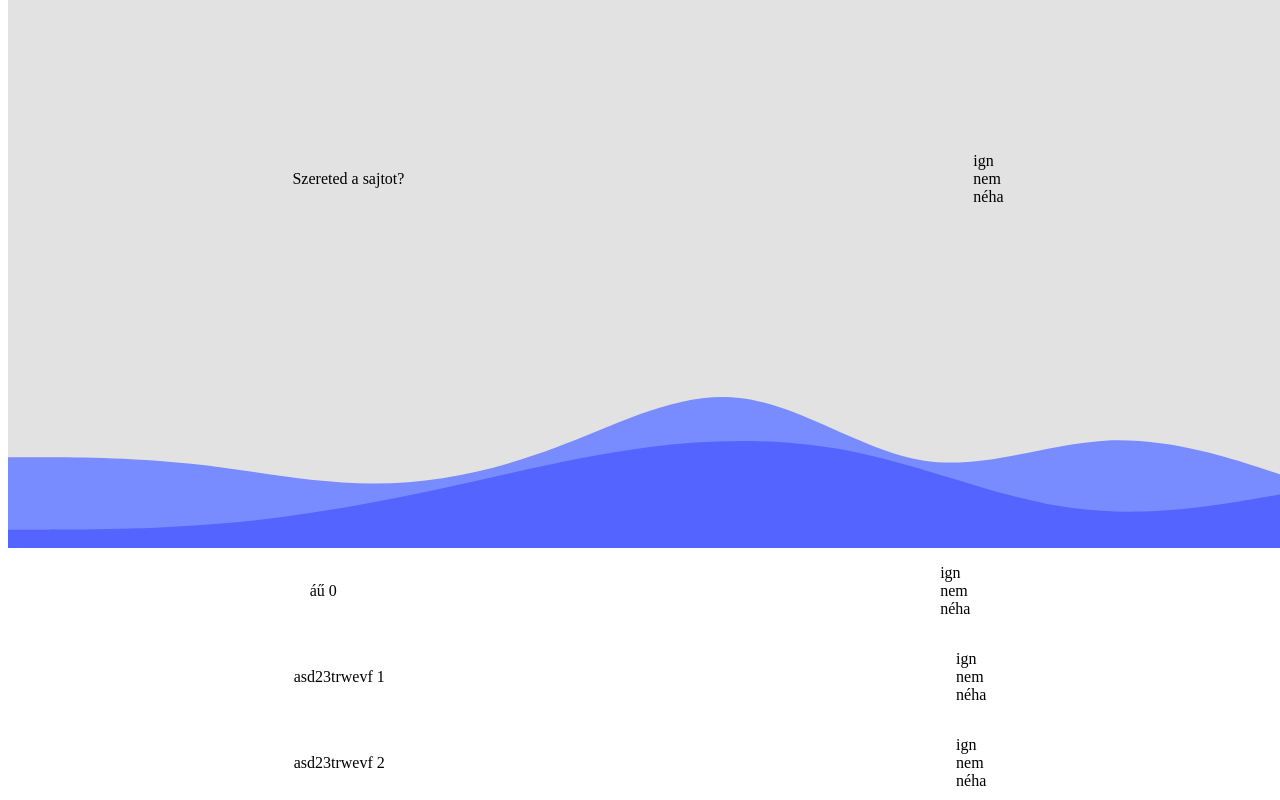
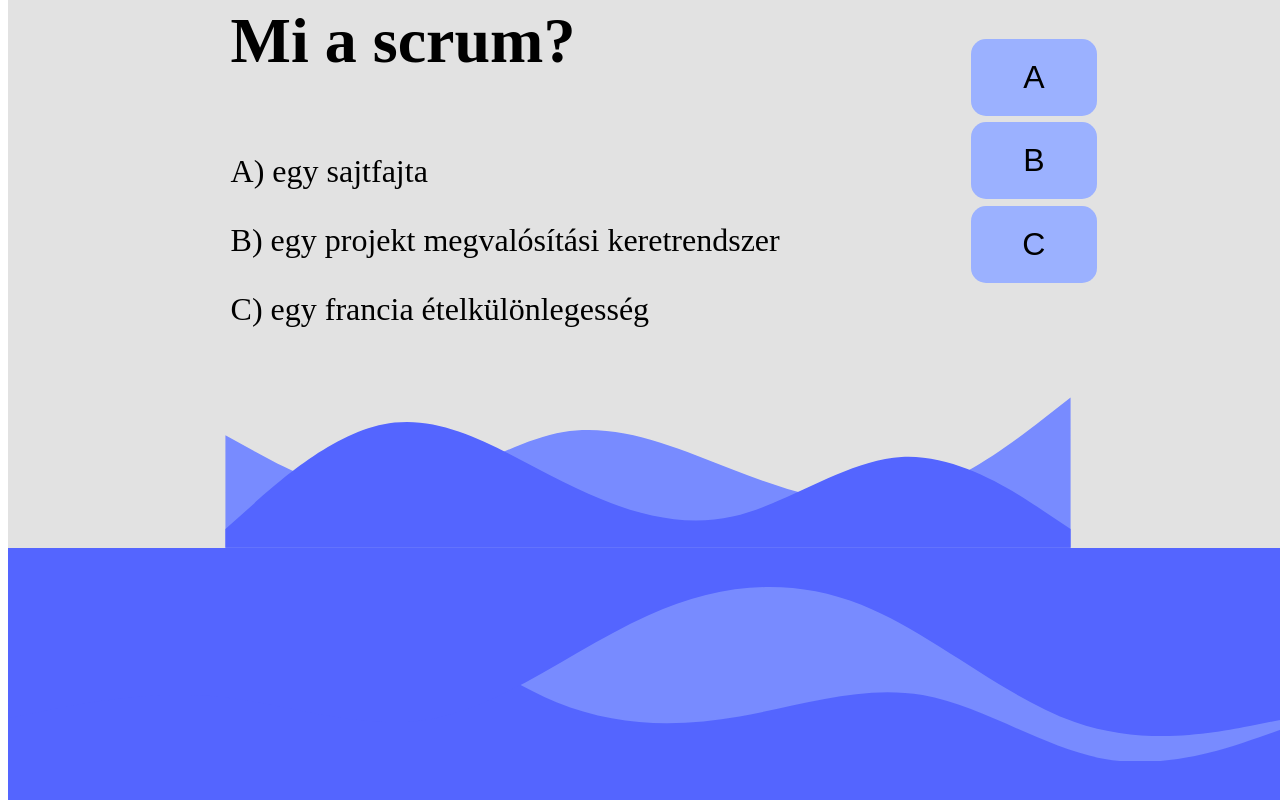
Before and after one commit to WR0NGTH3HU4/SprintStream, a SvelteKit app in the folder app/: page /quiz_oldal in a window 1280 px wide. Shown: the part 260-1060 px from the top of the page. Built offline with nearby package versions, Linux system fonts and the light colour scheme.

Commit message:
Válasz-ra következő, hullám, kiértékelés
Ha rányomsz egy válaszra akkor dob a következőre és a végén a kiértékelés megmutatja mennyi lett helyes

```diff
--- a/app/src/routes/quiz_oldal/+page.svelte
+++ b/app/src/routes/quiz_oldal/+page.svelte
@@ -1,146 +1,40 @@
 <main>
-    <div id="elso" class="card platina">
-        <img src="wave_top.svg" alt="wave_top">
+    <div id="quiz">
+        {#each kerdesek as kerdes_szovege, i}
+            <div class="card">
+                <img class="felso" src="../wave_top.svg" alt="wave_top">
+                <div id="{i}" class="tartalom">
                     <div class="kerdes">
-            <p>Szereted a sajtot?</p>
+                        <h1>{kerdes_szovege.kerdes_szovege}</h1>
+                        <div class="valasz">
+                            <p>{kerdes_szovege.a_valasz}</p>
+                            <p>{kerdes_szovege.b_valasz}</p>
+                            <p>{kerdes_szovege.c_valasz}</p>
+                        </div>
+                    </div>
                     <ul>
-                <li on:click={() => kovi_kerdes('masodik')}>ign</li>
-                <li on:click={() => kovi_kerdes('masodik')}>nem</li>
-                <li on:click={() => kovi_kerdes('masodik')}>néha</li>
-
+                        <button on:click={() => kovi_kerdes(i, "a")}>A</button>
+                        <button on:click={() => kovi_kerdes(i, "b")}>B</button>
+                        <button on:click={() => kovi_kerdes(i, "c")}>C</button>
                     </ul>
                 </div>
-        <img src="wave_bottom.svg" alt="wave_bottom">
-    </div>
-
-    {#each kerdesek as kerdes, i}
-        <div id="{i + 1}" class="kerdes">
-            {kerdes.kerdes} {i}
-            <ul>
-                <li on:click={() => kovi_kerdes(i, "ign")}>ign</li>
-                <li on:click={() => kovi_kerdes(i, "nem")}>nem</li>
-                <li on:click={() => kovi_kerdes(i, "néha")}>néha</li>
-            </ul>
+                <svg class="hulamok" xmlns="http://www.w3.org/2000/svg" viewBox="0 0 1440 320">
+                    <path fill="#788BFF" fill-opacity="1" d="M0,128L48,154.7C96,181,192,235,288,224C384,213,480,139,576,122.7C672,107,768,149,864,186.7C960,224,1056,256,1152,234.7C1248,213,1344,139,1392,101.3L1440,64L1440,320L1392,320C1344,320,1248,320,1152,320C1056,320,960,320,864,320C768,320,672,320,576,320C480,320,384,320,288,320C192,320,96,320,48,320L0,320Z"></path>
+                    <path fill="#5465FF" fill-opacity="1" d="M0,288L48,245.3C96,203,192,117,288,106.7C384,96,480,160,576,208C672,256,768,288,864,266.7C960,245,1056,171,1152,165.3C1248,160,1344,224,1392,256L1440,288L1440,320L1392,320C1344,320,1248,320,1152,320C1056,320,960,320,864,320C768,320,672,320,576,320C480,320,384,320,288,320C192,320,96,320,48,320L0,320Z"></path>
+                </svg>
             </div>
         {/each}
 
-    <!--
-    <div id="masodik" class="card kek">
-
-        <div class="kerdes">
-            <p>Szereted a sajtot?</p>
-            <ul>
-                <li on:click={() => kovi_kerdes('harmadik')}>ign</li>
-                <li on:click={() => kovi_kerdes('harmadik')}>nem</li>
-                <li on:click={() => kovi_kerdes('harmadik')}>néha</li>
-            </ul>
+        <div id="{kerdesek.length}" class="vege card">
+            <img class="felso" src="../wave_top.svg" alt="wave_top">
+            <div id="ertekeles">
+                <h1>Végeztél a kérdésekkel.</h1>
+                <p>A jól megválaszolt kérdések száma: {jok}</p>
+                <button id="fel" on:click={tetejere}>🢁</button>
+            </div>
+            <img class="also" src="../wave_bottom.svg" alt="wave_bottom">
         </div>
     </div>
-
-    <div id="harmadik" class="card platina">
-        <img src="wave_top.svg" alt="wave_top">
-        <div class="kerdes">
-            <p>Szereted a sajtot?</p>
-            <ul>
-                <li on:click={() => kovi_kerdes('negyedik')}>ign</li>
-                <li on:click={() => kovi_kerdes('negyedik')}>nem</li>
-                <li on:click={() => kovi_kerdes('negyedik')}>néha</li>
-            </ul>
-        </div>
-
-        <img src="wave_bottom.svg" alt="wave_bottom">
-    </div>
-
-    <div id="negyedik" class="card kek">
-
-        <div class="kerdes">
-            <p>Szereted a sajtot?</p>
-            <ul>
-                <li on:click={() => kovi_kerdes('otodik')}>ign</li>
-                <li on:click={() => kovi_kerdes('otodik')}>nem</li>
-                <li on:click={() => kovi_kerdes('otodik')}>néha</li>
-            </ul>
-        </div>
-    </div>
-
-    <div id="otodik" class="card platina">
-        <img src="wave_top.svg" alt="wave_top">
-        <div class="kerdes">
-            <p>Szereted a sajtot?</p>
-            <ul>
-                <li on:click={() => kovi_kerdes('hatodik')}>ign</li>
-                <li on:click={() => kovi_kerdes('hatodik')}>nem</li>
-                <li on:click={() => kovi_kerdes('hatodik')}>néha</li>
-            </ul>
-        </div>
-
-        <img src="wave_bottom.svg" alt="wave_bottom">
-    </div>
-
-    <div id="hatodik" class="card kek">
-
-        <div class="kerdes">
-            <p>Szereted a sajtot?</p>
-            <ul>
-                <li on:click={() => kovi_kerdes('hetedik')}>ign</li>
-                <li on:click={() => kovi_kerdes('hetedik')}>nem</li>
-                <li on:click={() => kovi_kerdes('hetedik')}>néha</li>
-            </ul>
-        </div>
-    </div>
-
-    <div id="hetedik" class="card platina">
-        <img src="wave_top.svg" alt="wave_top">
-        <div class="kerdes">
-            <p>Szereted a sajtot?</p>
-            <ul>
-                <li on:click={() => kovi_kerdes('nyolcadik')}>ign</li>
-                <li on:click={() => kovi_kerdes('nyolcadik')}>nem</li>
-                <li on:click={() => kovi_kerdes('nyolcadik')}>néha</li>
-            </ul>
-        </div>
-
-        <img src="wave_bottom.svg" alt="wave_bottom">
-    </div>
-
-    <div id="nyolcadik" class="card kek">
-
-        <div class="kerdes">
-            <p>Szereted a sajtot?</p>
-            <ul>
-                <li on:click={() => kovi_kerdes('kilencedik')}>ign</li>
-                <li on:click={() => kovi_kerdes('kilencedik')}>nem</li>
-                <li on:click={() => kovi_kerdes('kilencedik')}>néha</li>
-            </ul>
-        </div>
-    </div>
-
-    <div id="kilencedik" class="card platina">
-        <img src="wave_top.svg" alt="wave_top">
-        <div class="kerdes">
-            <p>Szereted a sajtot?</p>
-            <ul>
-                <li on:click={() => kovi_kerdes('tizedik')}>ign</li>
-                <li on:click={() => kovi_kerdes('tizedik')}>nem</li>
-                <li on:click={() => kovi_kerdes('tizedik')}>néha</li>
-            </ul>
-        </div>
-
-        <img src="wave_bottom.svg" alt="wave_bottom">
-    </div>
-
-    <div id="tizedik" class="card kek">
-
-        <div class="kerdes">
-            <p>Szereted a sajtot?</p>
-            <ul>
-                <li>ign</li>
-                <li>nem</li>
-                <li>néha</li>
-            </ul>
-        </div>
-    </div>
-    -->
 </main>
 
 <style lang="scss">
@@ -153,91 +47,168 @@
         display: flex;
         flex-direction: column;
         justify-content: space-between;
-    }
 
-    .card img{
-        width: 100vw;
-        height: auto;
-    }
-
-    .card{
         margin: 0px;
         padding: 0px;
         width: 100vw;
         height: 100vh;
+
+        font-size: 32px;
     }
 
-    .platina{
+    .tartalom{
+        display: flex;
+        flex-direction: row;
+        justify-content: space-evenly;
+        align-items: center;
+
+        & > ul{
+            list-style: none;
+            padding: 0%;
+            display: flex;
+            flex-direction: column;
+            justify-content: space-between;
+            align-items: center;
+
+            & > button{
+                padding: 20px;
+                margin: 5%;
+                background-color: #9BB1FF;
+                border-radius: 15px;
+                width: 200%;
+                font-size: 32px;
+                border: 0px;
+            }
+        }
+
+        & > .kerdes{
+            display: flex;
+            flex-direction: column;
+            justify-content: space-between;
+        }
+    }
+
+    #quiz > .card:nth-child(odd) {
         background-color: #E2E2E2;
     }
 
-    .kek{
+    #quiz > .card:nth-child(even) {
         background-color: #5465FF;
-        display: flex;
-        flex-direction: column;
-        justify-content: center;
+        color: #E2E2E2;
+        & > svg{
+            visibility: hidden;
+        }
     }
 
-    .kerdes{
-        display: flex;
-        flex-direction: row;
-        justify-content: space-around;
-        align-items: center;
+    #quiz > .vege:nth-child(odd){
+        background-color: #E2E2E2;
     }
 
-    .kerdes ul{
-        list-style: none;
-        padding: 0%;
+    #quiz > .vege:nth-child(even) {
+        background-color: #5465FF;
+        & > svg{
+            visibility: hidden;
+        }
     }
 
+    #fel{
+        font-size: 50px;
+        padding: 20px;
+        background-color: #9BB1FF;
+        border-radius: 15px;
+        border: 0px;
+        color: #E2E2E2;
+    }
 </style>
 
 <script lang="ts">
+	import { each, element } from "svelte/internal";
+
     const kerdesek = [
+        // válasz lehetőségek a,b,c
         {
-            kerdes: "áű",
-            valasz: "ign"
+            kerdes_szovege: "Mi a scrum?",
+            a_valasz: "A) egy sajtfajta",
+            b_valasz: "B) egy projekt megvalósítási keretrendszer",
+            c_valasz: "C) egy francia ételkülönlegesség",
+            valasz: "b"
         },
         {
-            kerdes: "asd23trwevf",
-            valasz: "nem"
+            kerdes_szovege: "2",
+            a_valasz: "a",
+            b_valasz: "b",
+            c_valasz: "c",
+            valasz: "a"
         },
         {
-            kerdes: "asd23trwevf",
-            valasz: "nem"
+            kerdes_szovege: "3",
+            a_valasz: "a",
+            b_valasz: "b",
+            c_valasz: "c",
+            valasz: "a"
         },
         {
-            kerdes: "asd23trwevf",
-            valasz: "nem"
+            kerdes_szovege: "4",
+            a_valasz: "a",
+            b_valasz: "b",
+            c_valasz: "c",
+            valasz: "a"
         },
         {
-            kerdes: "asd23trwevf",
-            valasz: "nem"
+            kerdes_szovege: "5",
+            a_valasz: "a",
+            b_valasz: "b",
+            c_valasz: "c",
+            valasz: "a"
         },
         {
-            kerdes: "asd23trwevf",
-            valasz: "nem"
+            kerdes_szovege: "6",
+            a_valasz: "a",
+            b_valasz: "b",
+            c_valasz: "c",
+            valasz: "a"
         },
         {
-            kerdes: "asd23trwevf",
-            valasz: "nem"
+            kerdes_szovege: "7",
+            a_valasz: "a",
+            b_valasz: "b",
+            c_valasz: "c",
+            valasz: "a"
         },
         {
-            kerdes: "asd23trwevf",
-            valasz: "nem"
+            kerdes_szovege: "8",
+            a_valasz: "a",
+            b_valasz: "b",
+            c_valasz: "c",
+            valasz: "a"
+        },
+        {
+            kerdes_szovege: "9",
+            a_valasz: "a",
+            b_valasz: "b",
+            c_valasz: "c",
+            valasz: "a"
+        },
+        {
+            kerdes_szovege: "10",
+            a_valasz: "a",
+            b_valasz: "b",
+            c_valasz: "c",
+            valasz: "a"
         },
     ];
 
     let jok = 0;
 
-    function kovi_kerdes(jelenlegi_index, valasz) {
-        document.getElementById(++jelenlegi_index).scrollIntoView({ behavior: 'smooth', block: 'center' });
+    function kovi_kerdes(jelenlegi_index : number, valasz : string) {
+        let uj_index = jelenlegi_index +1;
+        document.getElementById(uj_index)?.scrollIntoView({behavior: 'smooth', block: 'center'})
 
         if (kerdesek[jelenlegi_index].valasz == valasz) jok++;
-        alert(jok);
+
     }
 
-
-
-
+    function tetejere(){
+        window.scrollTo({behavior: 'smooth', top:0});
+    }
 </script>
```
Lines whose indentation alone changed are shown as unchanged.
